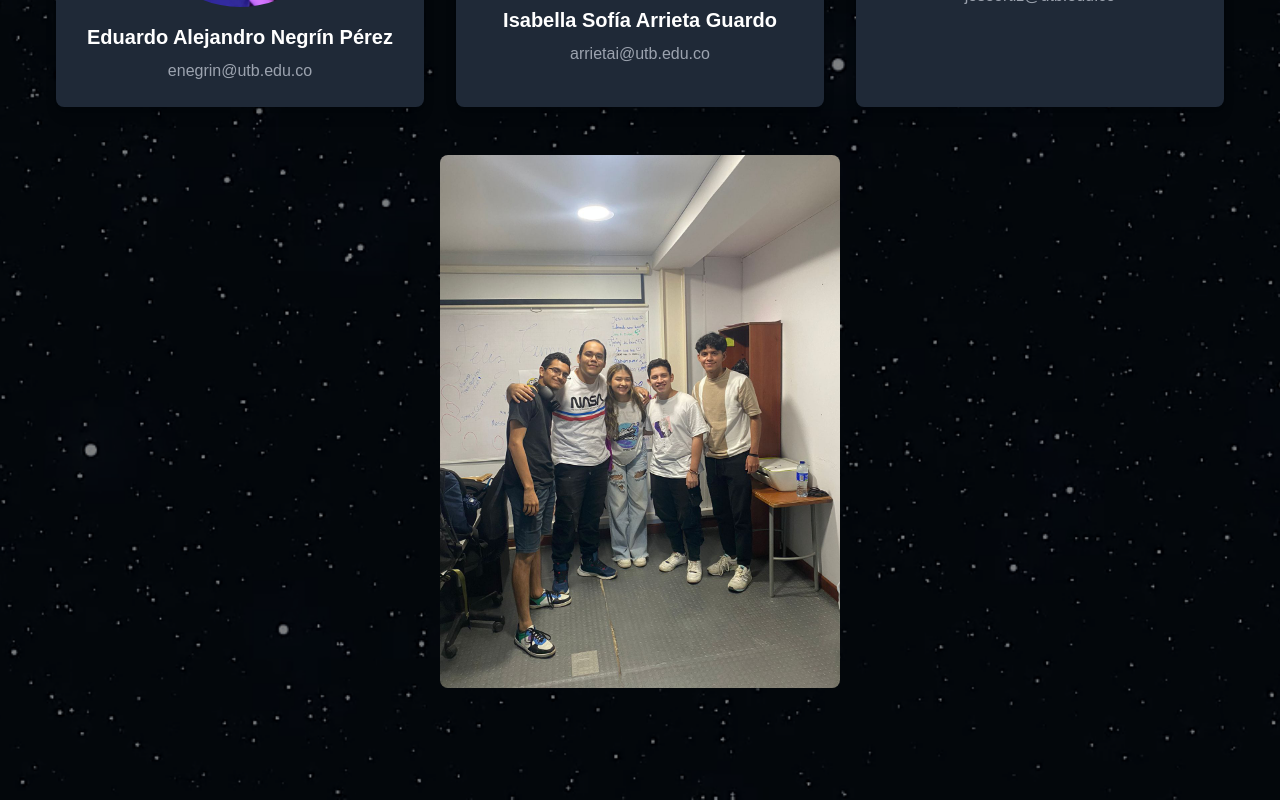
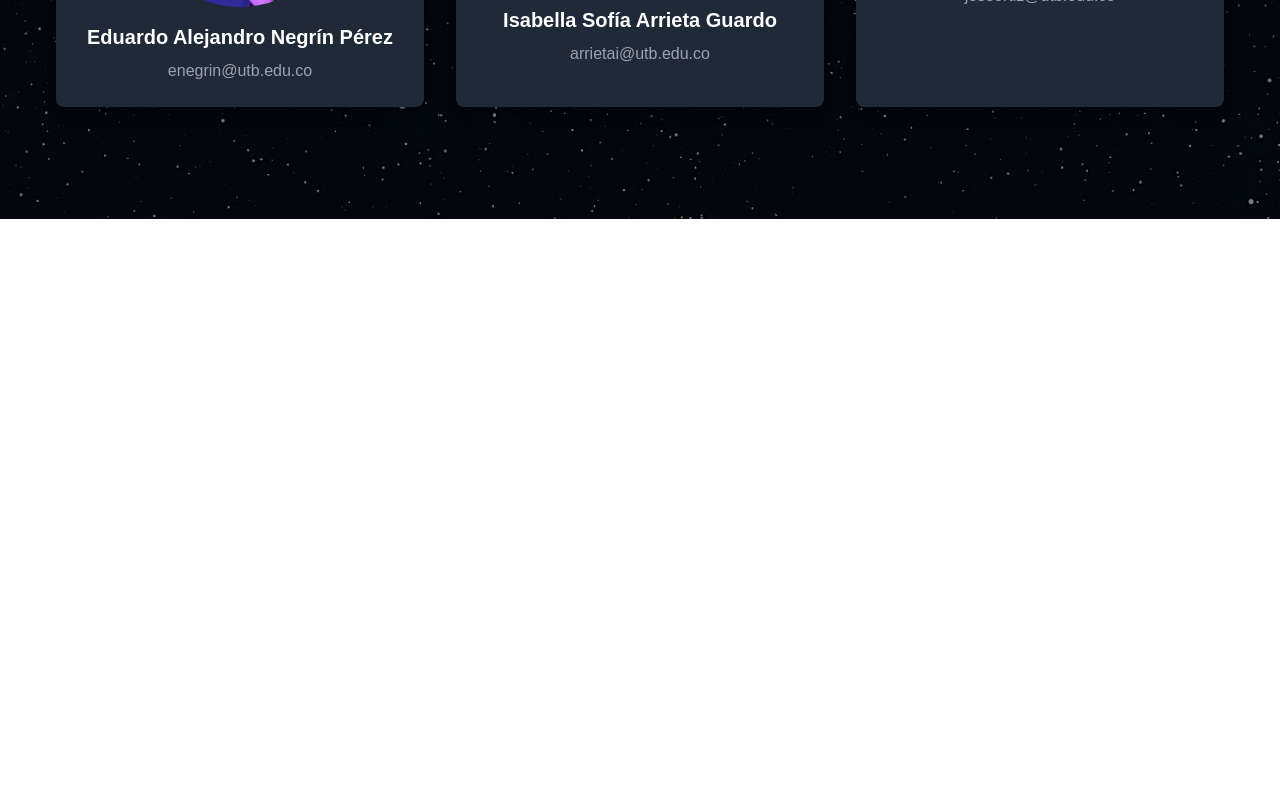
Before and after one commit to Joverit5/NASA-HACKATON-EXOVERSE, a Next.js app: page / in a window 1280 px wide. Shown: the part 3697-4497 px from the top of the page. After the commit the page ends 3916 px from the top, so only its background shows below. Built offline with nearby package versions, Linux system fonts and the light colour scheme.

Commit message:
Update: Team picture was eliminated

```diff
--- a/app/page.tsx
+++ b/app/page.tsx
@@ -193,10 +193,6 @@ export default function Home() {
                                 <p className="text-center text-gray-400">joseortiz@utb.edu.co</p>
                             </div>
                         </div>
-
-                        <div className="flex justify-center mt-12">
-                            <Image src={grupalPhoto} alt="Grupal Team Photo" width={400} height={400} className="rounded-lg" />
-                        </div>
                     </section>
                 </div>
             </div>
```
